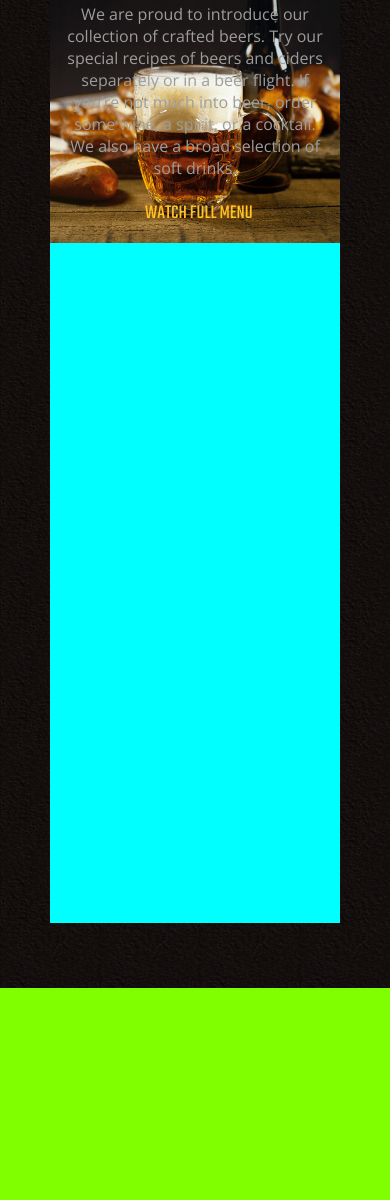
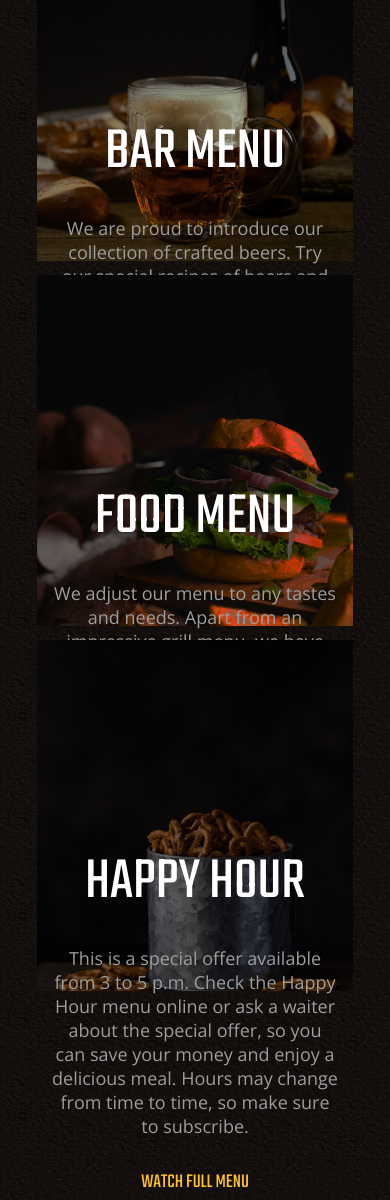
Before and after one commit to koldovsky/698-team-04, a website: page index.html in a window 390 px wide. Shown: the part 1220-2420 px from the top of the page. Drawn offline with nearby package versions, Linux system fonts and the light colour scheme.

Commit message:
add adaptive menu cadr to main page

```diff
--- a/css/menu.css
+++ b/css/menu.css
@@ -1,12 +1,8 @@
 /*  -----------------  Menu ----------------- */
 /*  -------- Bohdan Paduchak | start -----------*/
 
-
-
 .menu__block {
   width: 100%;
-  /* height: 200px; */
-  /* background-color: red; */
   display: flex;
   justify-content: center;
   flex-wrap: wrap;
@@ -43,10 +39,7 @@
 
 .menu__block__cards {
   width: 100%;
-  /* background-color: yellow; */
-  /* background-image: url(); */
   background-image: url(../img/body-background.png);
-  /* width: 100%; */
   display: flex;
   flex-wrap: wrap;
   justify-content: center;
@@ -54,11 +47,53 @@
 }
 
 .card {
-  width: 290px;
-  background-color: aqua;
-  height: 340px;
-  padding: 0 15px;
-  /* margin: 30px; */
+  width: 30%;
+  height: 450px;
+  margin: 15px;
+}
+
+/* start hover cards */
+
+
+
+
+
+
+
+
+
+
+
+.card-beforehover-firstcard,
+.card-beforehover-secondcard,
+.card-beforehover-thirdcard
+ {
+  width: 100%;
+  height: 100%;
+  display: block;
+  background-size: cover;
+  background-position: 50% 50%;
+}
+.card-beforehover-firstcard{
+  background-image: url(../img/menu-section__bar-photo.png);
+}
+.card-afterhover-firstcard,
+.card-afterhover-secondcard,
+.card-afterhover-thirdcard {
+  width: 100%;
+  height: 100%;
+  display: none;
+  background-size: cover;
+  background-image: url(../img/menu-section__bar-photo__blacked.jpg);
+  background-position: 50% 50%;
+}
+
+.firstcard:hover .card-beforehover-firstcard {
+  display: none;
+}
+
+.firstcard:hover .card-afterhover-firstcard {
+  display: block;
 }
 
 .card-title {
@@ -66,38 +101,124 @@
   color: var(--title-text-color);
   font-size: 60px;
   text-align: center;
-  position: absolute;
-  margin-left: 40px;
+  padding-bottom: 50px;
 }
 
-.firstCard {
-  background-color: brown;
-  background-size: cover;
-  background-image: url(../img/menu-section__bar-photo.png);
-  background-position: 50% 50%;
-  margin: 0 15px;
-  /* display: flex; */
-  /* justify-content: center; */
-}
-.firstCard:hover{
-  opacity: 0.5;
-  cursor: pointer;
-  /* background-color: red; */
-}
 .card-text {
   margin-top: 100px;
   text-align: center;
-  font-size: 16px;
+  font-size: 18px;
   color: var(--footer-text-color);
-  margin-bottom: 20px;
+  margin: 0 15px;
 }
 
 .link-menu {
   color: var(--button-color);
   font-family: Teko, sans-serif;
   font-size: 20px;
-  margin-left: 80px;
+  display: block;
+  margin: 30px;
+  text-align: center;
 }
+
+.link-menu:hover {
+  text-decoration: underline;
+}
+
+.card-beforehover-secondcard{
+  background-image: url(../img/menu-section__food-photo.png);
+}
+
+.card-afterhover-secondcard {
+  background-image: url(../img/menu-section__food-photo__blacked.jpg);
+}
+
+.secondcard:hover .card-beforehover-secondcard {
+  display: none;
+}
+
+.secondcard:hover .card-afterhover-secondcard {
+  display: block;
+}
+
+.card-beforehover-thirdcard {
+  background-image: url(../img/menu-section__happy-hour-photo.png);
+}
+
+.card-afterhover-thirdcard {
+  background-image: url(../img/menu-section__happy-hour-photo__blacked.jpg);
+}
+
+.thirdcard:hover .card-beforehover-thirdcard {
+  display: none;
+}
+
+.thirdcard:hover .card-afterhover-thirdcard {
+  display: block;
+}
+
+/* end hover style */
+
+
+
+
+
+
+
+
+
+
+
+@media (max-width: 990px) {
+  .card-beforehover-thirdcard,
+  .card-beforehover-secondcard,
+  .card-beforehover-firstcard   {
+    display: none;
+  }
+
+  .card-afterhover-thirdcard,
+  .card-afterhover-firstcard,
+  .card-afterhover-secondcard {
+    display: block;
+    padding-top: 50px;
+
+  }
+  .card {
+    width: 40%;
+    height: 55vw;
+    margin: 15px;
+  }
+  .card-title {
+    padding-bottom: 20px;
+  }
+}
+
+@media (max-width: 780px) {
+  .card {
+    width: 100%;
+    height: 90vw;
+    margin: 7px;
+  }
+  .card-afterhover-thirdcard,
+  .card-afterhover-firstcard,
+  .card-afterhover-secondcard {
+    padding-top: 200px;
+
+  }
+}
+
+
+
+
+
+
+
+
+
+
+
+
+
 
 
 
@@ -116,6 +237,26 @@
   width: 100%;
   height: 500px;
 }
+
+
+
+
+
+
+
+
+
+
+
+
+/* .hover-block{
+  position: absolute;
+  width: 100%;
+  height: 100%;
+  opacity:0.2;
+
+
+
 
 
 /*
@@ -203,9 +344,7 @@
       }
 }
 
-@media (min-width: 768px) {
 
-}
 
 @media (min-width: 1281px) {
     .blog-section {
--- a/index.html
+++ b/index.html
@@ -104,7 +104,11 @@
         <span class="menu__block__bigText">DOWNLOAD OUR MENU</span>
         <span class="menu__block__smallText">Explore our food and drink offers.</span>
         <div class="menu__block__cards">
-          <div class="firstCard card">
+          <div class="firstcard card">
+            <div class="card-beforehover-firstcard   ">
+              <h3 class="card-title">BAR MENU</h3>
+            </div>
+            <div class="card-afterhover-firstcard">
               <h3 class="card-title">BAR MENU</h3>
               <p class="card-text">
                 We are proud to introduce our collection of crafted beers. Try our
@@ -113,6 +117,37 @@
                 or a cocktail. We also have a broad selection of soft drinks.
               </p>
               <a href="#" class="link-menu">WATCH FULL MENU</a>
+            </div>
+          </div>
+          <div class="secondcard card">
+            <div class="card-beforehover-secondcard">
+              <h3 class="card-title">FOOD MENU</h3>
+            </div>
+            <div class="card-afterhover-secondcard">
+              <h3 class="card-title">FOOD MENU</h3>
+              <p class="card-text">
+                We adjust our menu to any tastes and needs. Apart from an
+              impressive grill menu, we have vegetarian and gluten-free options.
+              Try a single meal or share a plate with the company. Also, ask a
+              waiter about the best gastronomic match for your drink.
+              </p>
+              <a href="#" class="link-menu">WATCH FULL MENU</a>
+            </div>
+          </div>
+          <div class="thirdcard card">
+            <div class="card-beforehover-thirdcard">
+              <h3 class="card-title">HAPPY HOUR</h3>
+            </div>
+            <div class="card-afterhover-thirdcard">
+              <h3 class="card-title">HAPPY HOUR</h3>
+              <p class="card-text">
+                This is a special offer available from 3 to 5 p.m. Check the Happy
+              Hour menu online or ask a waiter about the special offer, so you
+              can save your money and enjoy a delicious meal. Hours may change
+              from time to time, so make sure to subscribe.
+              </p>
+              <a href="#" class="link-menu">WATCH FULL MENU</a>
+            </div>
           </div>
           <div class="card"></div>
           <div class="card"></div>
@@ -123,44 +158,12 @@
 
       </section>
 
-      <!-- <section class="menu-section">
 
-          </div>
-          <div class="menu-section__cards">
-          <div class="menu-section__big-card menu-section__big-card--bar">
-              <p class="menu-section__big-card-title">BAR MENU</p>
-              <p class="menu-section__big-card-text">
-                We are proud to introduce our collection of crafted beers. Try our
-                special recipes of beers and ciders separately or in a beer
-                flight. If you’re not much into beer, order some wine, a spirit,
-                or a cocktail. We also have a broad selection of soft drinks.
-              </p>
-              <a href="" class="menu-section__big-card-button"><strong>WATCH FULL MENU</strong></a>
-          </div>
-          <div class="menu-section__big-card menu-section__big-card--food">
-            <p class="menu-section__big-card-title">FOOD MENU</p>
-            <p class="menu-section__big-card-text">
-              We adjust our menu to any tastes and needs. Apart from an
-              impressive grill menu, we have vegetarian and gluten-free options.
-              Try a single meal or share a plate with the company. Also, ask a
-              waiter about the best gastronomic match for your drink.
-            </p>
-            <a href="" class="menu-section__big-card-button"><strong>WATCH FULL MENU</strong></a>
-          </div>
-          <div class="menu-section__big-card menu-section__big-card--happy-hour">
-            <p class="menu-section__big-card-title">HAPPY HOUR</p>
-            <p class="menu-section__big-card-text">
-              This is a special offer available from 3 to 5 p.m. Check the Happy
-              Hour menu online or ask a waiter about the special offer, so you
-              can save your money and enjoy a delicious meal. Hours may change
-              from time to time, so make sure to subscribe.
-            </p>
-            <a href="" class="menu-section__big-card-button"><strong>WATCH FULL MENU</strong></a>
-          </div>
-        </div>
-          </section>
 
-          <section class="offer-section">
+
+
+
+          <!-- <section class="offer-section">
             <h2 class="offer-section__title">What we offer</h2>
             <p class="offer-section__subtitle">
               COLD BEER AND TASTY SNACKS
```
Also changed, not shown: img/menu-section__bar-photo__blacked.jpg (added), img/menu-section__food-photo__blacked.jpg (added), img/menu-section__happy-hour-photo__blacked.jpg (added). Lines whose indentation alone changed are shown as unchanged.
